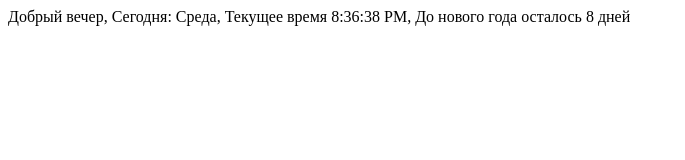
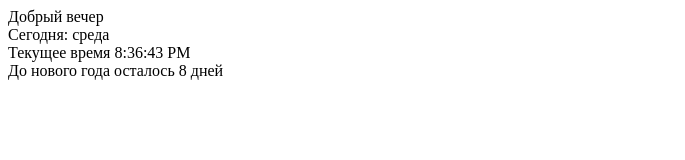
Before and after one commit to Salabaykin/3dglo, a plain HTML site: page lesson-2/index.html in a window 1280 px wide. Shown: the whole page, without its empty margins (0-685 px from the left). Drawn offline with Linux system fonts and the light colour scheme.

Commit message:
Fix lesson 18

```diff
--- a/lesson-2/index.html
+++ b/lesson-2/index.html
@@ -6,7 +6,12 @@
     <title>Document</title>
 </head>
 <body>
-    <div class="res"></div>
+    <div class="res" style="display: flex; flex-direction: column;">
+        <span class="day"></span>
+        <span class="week"></span>
+        <span class="time"></span>
+        <span class="new-year"></span>
+    </div>
     <script src="main.js"></script>
 </body>
 </html>
--- a/lesson-2/main.js
+++ b/lesson-2/main.js
@@ -1,38 +1,32 @@
 'use strict';
 
-let date = new Date(),
-    res = document.querySelector('.res'),
-    dateStop = new Date('1 January 2021').getTime(),
-    dateNow = new Date().getTime(),
+let res = document.querySelector('.res'),
+    hello = res.querySelector('.day'),
+    week = res.querySelector('.week'),
+    time = res.querySelector('.time'),
+    newYear = res.querySelector('.new-year'),
+    dateStop = new Date('1 January 2021'),
+    dateNow = new Date(),
     timeRemaining = Math.floor((dateStop - dateNow)/(24 * 60 * 60 * 1000)),
-    hours = date.getHours(),
-    day = 'Доброе утро';
+    hours = dateNow.getHours(),
+    timeOfDay;
+
+week.textContent = `Сегодня: ${dateNow.toLocaleString("ru", { weekday: "long" })}`;
 
 if (hours >= 5 && hours <= 11)
-    day = 'Доброе утро';
+    timeOfDay = 'Доброе утро';
 else if (hours >= 11 && hours <= 17)
-    day = 'Добрый день';
+    timeOfDay = 'Добрый день';
 else if (hours >= 17 && hours <= 23)
-    day = 'Добрый вечер';
+    timeOfDay = 'Добрый вечер';
 else if (hours >= 23 && hours <= 5)
-    day = 'Доброй ночи';
+    timeOfDay = 'Доброй ночи';
 
-function foo() {
-    if(date.getDay() === 0) {
-        res.append(`${day}, Сегодня: Воскресенье, Текущее время ${date.toLocaleTimeString('en')}, До нового года осталось ${timeRemaining} дней`);
-    } else if(date.getDay() === 1) {
-        res.append(`${day}, Сегодня: Понедельник, Текущее время ${date.toLocaleTimeString('en')}, До нового года осталось ${timeRemaining} дней`);
-    } else if(date.getDay() === 2) {
-        res.append(`${day}, Сегодня: Вторник, Текущее время ${date.toLocaleTimeString('en')}, До нового года осталось ${timeRemaining} дней`);
-    } else if(date.getDay() === 3) {
-        res.append(`${day}, Сегодня: Среда, Текущее время ${date.toLocaleTimeString('en')}, До нового года осталось ${timeRemaining} дней`);
-    } else if(date.getDay() === 4) {
-        res.append(`${day}, Сегодня: Четверг, Текущее время ${date.toLocaleTimeString('en')}, До нового года осталось ${timeRemaining} дней`);
-    } else if(date.getDay() === 5) {
-        res.append(`${day}, Сегодня: Пятница, Текущее время ${date.toLocaleTimeString('en')}, До нового года осталось ${timeRemaining} дней`);
-    } else if(date.getDay() === 6) {
-        res.append(`${day}, Сегодня: Суббота, Текущее время ${date.toLocaleTimeString('en')}, До нового года осталось ${timeRemaining} дней`);
-    }
-}
-
-foo();
+hello.textContent = `${timeOfDay}`;
+const updateClock = () => {
+    let date = new Date();
+    time.textContent = `Текущее время ${date.toLocaleTimeString('en')}`;
+};
+setInterval(updateClock, 1000);
+updateClock();
+newYear.textContent = `До нового года осталось ${timeRemaining} дней`;
```
